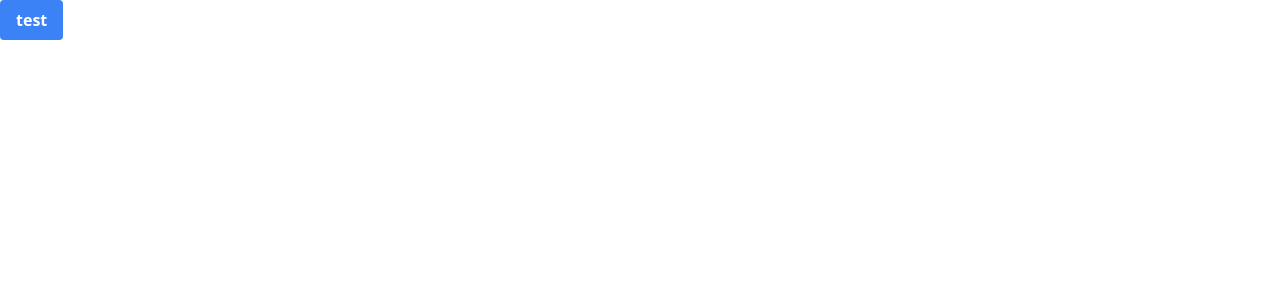
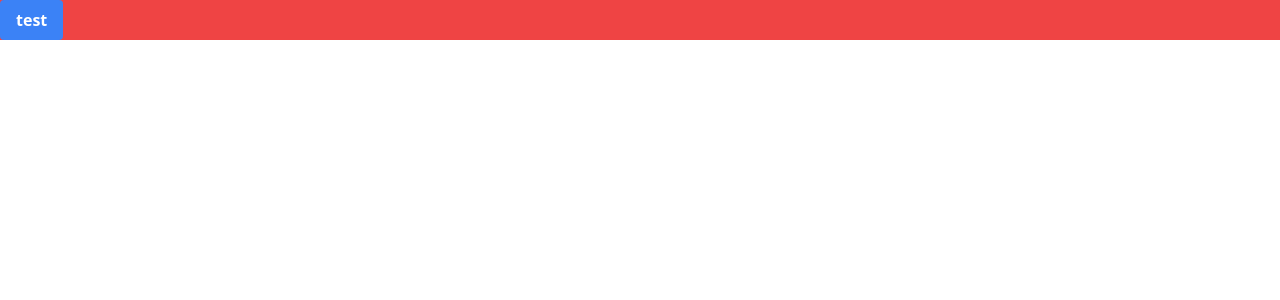
Before and after one commit to cuitaocrazy/supervision, a Next.js app in the folder web-site/simple-shopping/: page /test in a window 1280 px wide. Shown: the top 300 px of the page. Built offline with nearby package versions, Linux system fonts and the light colour scheme.

Commit message:
add example

```diff
--- a/web-site/simple-shopping/pages/index.tsx
+++ b/web-site/simple-shopping/pages/index.tsx
@@ -7,13 +7,13 @@ const Home: NextPage = () => {
   )
 
   return <div>
-    <button className='bg-blue-500 hover:bg-blue-700 text-white font-bold py-2 px-4 rounded'
+    <button className='px-4 py-2 font-bold text-white bg-blue-500 rounded hover:bg-blue-700'
       onClick={() => refetch()}
     >
       Refresh
     </button>
     {/* <Button name="test" /> */}
-    <div className="bg-gray-500 text-white">{
+    <div className="text-white bg-gray-500">{
       loading ? "Loading..." : `Hello World!${data.name}`
     }</div>
   </div>
--- a/web-site/simple-shopping/pages/test.tsx
+++ b/web-site/simple-shopping/pages/test.tsx
@@ -2,7 +2,7 @@ import Button from "../components/Button"
 import type { NextPage } from 'next'
 
 const Test: NextPage = () => {
-  return <div>
+  return <div className="container mx-auto text-white bg-red-500">
     <Button text="test" />
   </div>
 }
```
